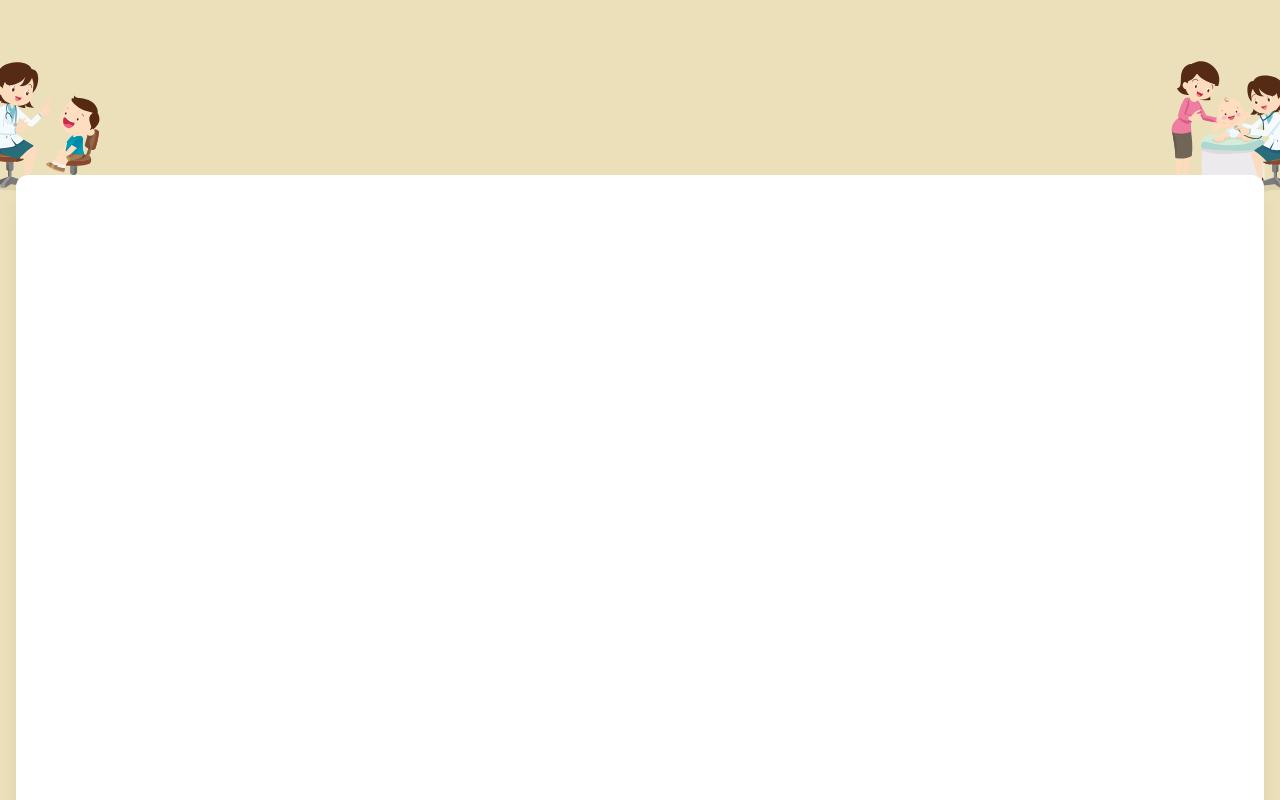
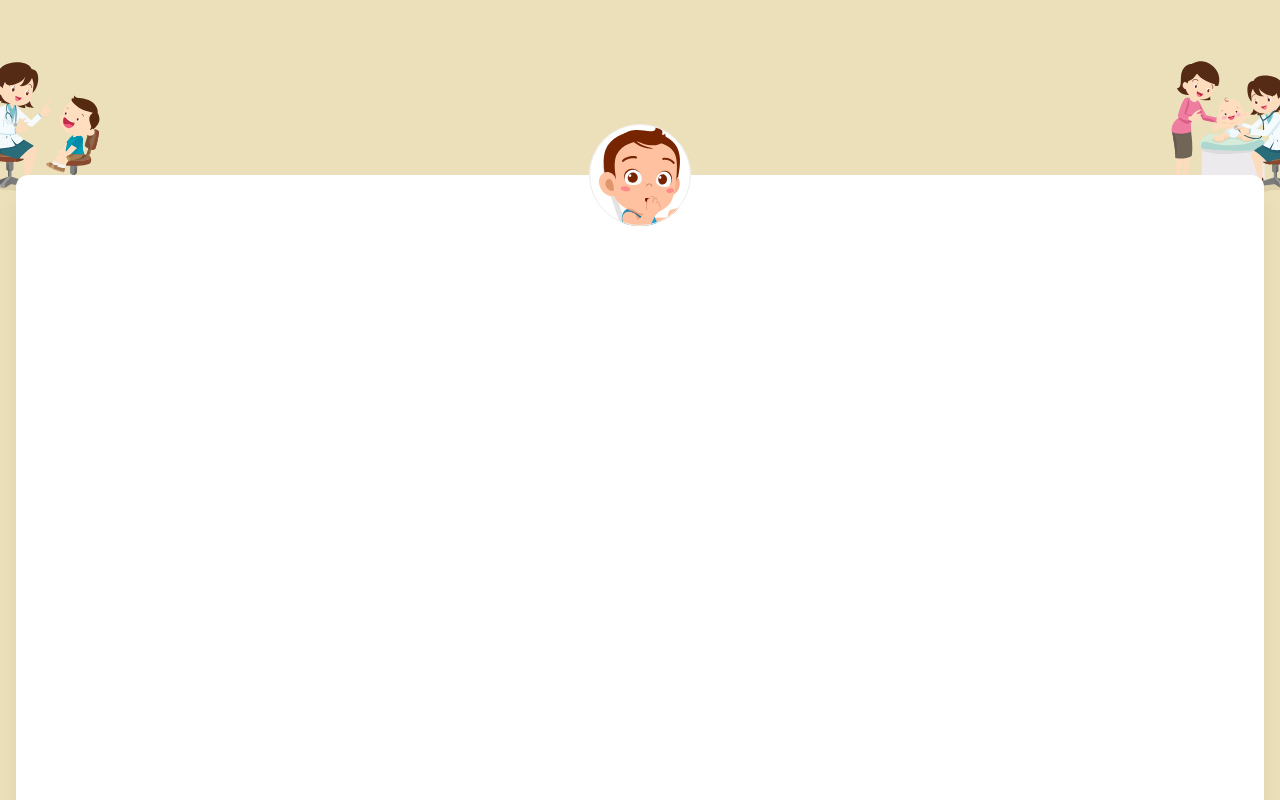
Before and after one commit to gloriaconcepto/child-immunization-client-ui, a React (Create React App) app: page / in a window 1280 px wide. Shown: the top 800 px of the page. Built offline with nearby package versions, Linux system fonts and the light colour scheme.

Commit message:
baby img center added

```diff
--- a/src/SVGs/index.ts
+++ b/src/SVGs/index.ts
@@ -1,7 +1,9 @@
 import BabyLeft from './baby-left.svg';
 import BabyRight from './baby-right.svg';
+import BabyCenter from './baby-center.svg';
 const Icon = {
     BabyLeft,
-    BabyRight
+    BabyRight,
+    BabyCenter
 }
 export default Icon
--- a/src/components/formCard/formcontainer.scss
+++ b/src/components/formCard/formcontainer.scss
@@ -11,5 +11,13 @@
   // margin-top: 164px;
   // margin-left: 16px;
   // margin-right: 16px;
-
+.img-center-wrapper{
+  position: relative;
+  display: flex;
+  justify-content: center;
+  align-items: center;
 }
+.img-center{
+  position: absolute;
+}
+}
--- a/src/components/formCard/index.tsx
+++ b/src/components/formCard/index.tsx
@@ -1,8 +1,12 @@
 import React from "react";
 import './formcontainer.scss'
+import Icon from "../../SVGs";
 const FormContainer: React.FC = () => {
     return (
       <div className="formcontainer">
+        <div className="img-center-wrapper">
+        <img src={Icon.BabyCenter} alt="baby center" className="img-center"/>
+          </div>
 
       </div>
     );
```
Also changed, not shown: src/SVGs/baby-center.svg (added).
